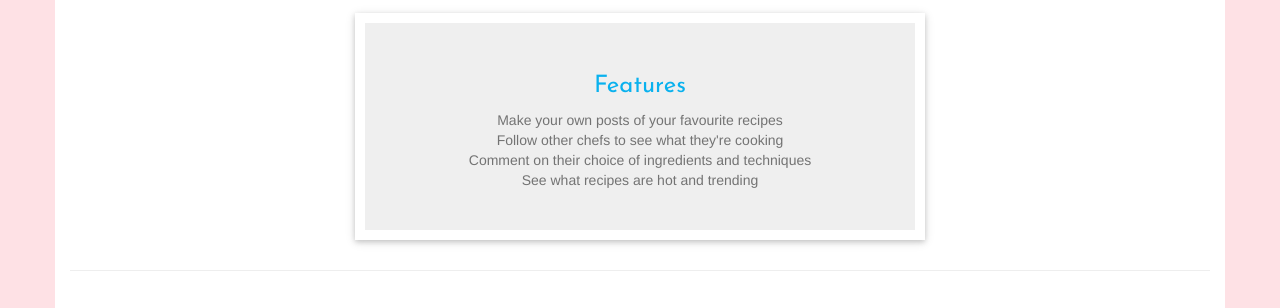
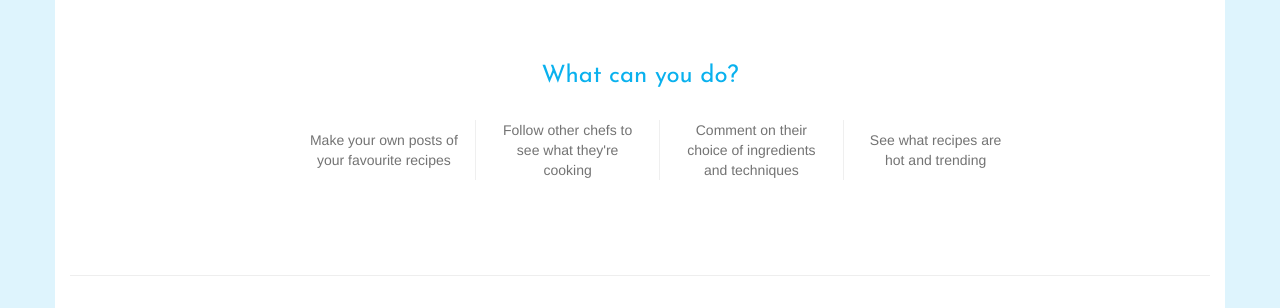
Before and after one commit to kmorgan31/foodie_bliss_blog_project, a Flask app: page /about in a window 1280 px wide. Shown: the part 572-880 px from the top of the page. Run offline with Flask 2, Linux system fonts and the light colour scheme; data that the repository does not hold is empty; some libraries are stand-ins or nearby versions.

Commit message:
UI fixes

```diff
--- a/app/controller.py
+++ b/app/controller.py
@@ -28,8 +28,8 @@ def index():
         q = db.session.query(Post, User).join(User).filter(Post.created_by==User.id)
 
         if(filter_by=="Subscribed"):
-            # q = q.join(followers, (followers.c.followed_id == User.id)).filter(followers.c.follower_id == currentuser.id)
-            q = q.filter(User.followed.any(User.id == currentuser.id))
+            q = q.join(followers, (followers.c.followed_id == User.id)).filter(followers.c.follower_id == currentuser.id)
+            # q = q.filter(User.followed.any(User.id == currentuser.id))
 
         elif(filter_by=="Favourited"):
             # q = q.join(favourites_relationship, (favourites_relationship.c.post_id == Post.id)).filter(favourites_relationship.c.user_id == currentuser.id)
--- a/app/static/style.css
+++ b/app/static/style.css
@@ -9,11 +9,12 @@ body {
   margin: 0;
   min-height: 100%;
   padding-bottom: 40px;
-  background-color:#FEE1E5;
+  /*background-color:#FEE1E5;*/
+  background-color:#DEF4FD;
 }
 
 hr {
-    margin:10px 0px;
+    margin: 10px 0px;
 }
 
 *,
@@ -26,10 +27,11 @@ hr {
 #main {
     background-color: white;
     padding-bottom:20px;
+    min-height: 100%;
 }
 
 .footer {
-    position:absolute;
+    /*position:absolute;*/
     width:100%;
     height:40px;
     padding-top:15px;
@@ -132,7 +134,7 @@ hr {
 
 .post-author-link {
     color: #737373;
-    font-family: 'Josefin Sans', sans-serif;
+    /*font-family: 'Josefin Sans', sans-serif;*/
     font-weight: bold;
 }
 
@@ -331,3 +333,38 @@ hr {
     margin: 0 auto;
     width:50%;
 }
+
+.about-features-card {
+    padding: 30px 40px;
+    text-align:center;
+    margin: 0 auto;
+    width:75%;
+}
+
+.about-features-card > ul {
+    display:inline-block;
+    height:80px;
+}
+
+.about-features-card > ul li {
+    display: block;
+    height: 60px;
+    line-height: 20px;
+    vertical-align: middle;
+}
+
+.about-features-card > ul li span {
+    display: inline-block;
+    vertical-align: middle;
+}
+
+.about-features-card > ul li:before {
+    content: '';
+    display: inline-block;
+    vertical-align: middle;
+    height: 100%;
+}
+
+.about-features-card > ul li:not(:last-child) {
+    border-right:solid 1px #efefef;/* This will not give border to last li element */
+}
--- a/app/templates/about.html
+++ b/app/templates/about.html
@@ -30,13 +30,14 @@
       </div>
   </div>
 
-  <div class="about-card">
-    <h3 class="post-link">Features</h3>
-    <ul class="desc list-unstyled">
-      <li>Make your own posts of your favourite recipes</li>
-      <li>Follow other chefs to see what they're cooking</li>
-      <li>Comment on their choice of ingredients and techniques</li>
-      <li>See what recipes are hot and trending</li>
+  <div class="about-features-card">
+    <h3 class="post-link">What can you do?</h3>
+    <br>
+    <ul class="desc">
+      <li class="col-xs-3"><span>Make your own posts of your favourite recipes</span></li>
+      <li class="col-xs-3"><span>Follow other chefs to see what they're cooking</span></li>
+      <li class="col-xs-3"><span>Comment on their choice of ingredients and techniques</span></li>
+      <li class="col-xs-3"><span>See what recipes are hot and trending</span></li>
     </ul>
   </div>
 
--- a/app/templates/base.html
+++ b/app/templates/base.html
@@ -43,7 +43,7 @@
 
     </head>
 
-    <body>
+    <body class="wrapper">
 
         <header>
             {% include "header.html" %}
--- a/app/templates/commentprofilelist.html
+++ b/app/templates/commentprofilelist.html
@@ -1,4 +1,5 @@
 <div class="infinite-scroll">
+
     {% if comment_list|length == 0 %}
     <div class="container-fluid text-center">
       <p>No comments, huh...</p>
@@ -8,8 +9,8 @@
 
       {% for comment in comment_list %}
       <div name="comment_{{comment[0].id}}" id="{{comment[0].id}}"  class="bs-callout bs-callout-danger col-sm-12">
-          <div class="col-xs-10 post-title" style="display:inline;">
-            <a href="{{url_for('post', postid=comment[0].post_id) }}">{{comment[1].title}}</a> &nbsp;
+          <div class="col-xs-10" style="display:inline;">
+            <h4 style="display:inline;"><a class="post-link" href="{{url_for('post', postid=comment[0].post_id) }}">{{comment[1].title}}</a>&nbsp;</h4>
             <span class="desc">by <a class="post-author-link" href="{{url_for('profile', username=comment[2].username) }}">{{ comment[2].username }}</a></span>
           </div>
 
--- a/app/templates/edit_post.html
+++ b/app/templates/edit_post.html
@@ -2,7 +2,7 @@
 
 {% block main %}
 
-<div class="container">
+<div class="container-fluid">
 
     <h3 class="post-title">Edit Post</h3>
     <hr>
--- a/app/templates/header.html
+++ b/app/templates/header.html
@@ -18,11 +18,11 @@
                         <input name="query" type="text" class="form-control" placeholder="Search..." value="{{ query_string }}">
                     {% endif %}
 
-                    <div class="input-group-btn">
-                        <button class="btn btn-default" type="submit">
+                    <span class="input-group-btn">
+                        <button class="btn btn-default" type="submit" style="border-radius: 0px 5px 5px 0px;">
                             <i class="glyphicon glyphicon-search"></i>
                         </button>
-                    </div>
+                    </span>
                 </div>
             </form>
         </div>
--- a/app/templates/login.html
+++ b/app/templates/login.html
@@ -1,7 +1,7 @@
 {% extends "base.html" %}
 
 {% block main %}
-<div class="container" style="padding-top:25px">
+<div class="container-fluid" style="padding-top:25px">
     <form method="post" action="/login" data-toggle="validator">
 
         {% if error!="" %}
--- a/app/templates/profile.html
+++ b/app/templates/profile.html
@@ -1,7 +1,7 @@
 {% extends "base.html" %}
 
 {% block main %}
-<div class="container">
+<div class="container-fluid">
     <div class="card hovercard">
         <div class="cardheader">
 
--- a/app/templates/search.html
+++ b/app/templates/search.html
@@ -1,7 +1,7 @@
 {% extends "base.html" %}
 
 {% block main %}
-<div class="container" style="padding-top:25px;">
+<div class="container-fluid" style="padding-top:25px;">
 
     <h3 class="post-title" style="margin-top:0px;">Search Results</h3>
 
--- a/app/templates/settings.html
+++ b/app/templates/settings.html
@@ -1,7 +1,7 @@
 {% extends "base.html" %}
 
 {% block main %}
-<div class="container" style="padding-top:25px">
+<div class="container-fluid" style="padding-top:25px">
     <h3 class="post-title" style="display:inline;">Settings</a></h3>
     <hr>
 
--- a/app/templates/signup.html
+++ b/app/templates/signup.html
@@ -2,7 +2,7 @@
 
 {% block main %}
 
-<div class="container" style="padding-top:25px">
+<div class="container-fluid" style="padding-top:25px">
     <form method="post" action="/signup" data-toggle="validator">
         <div class="form-group">
             <label for="username"> Username </label>
--- a/app/templates/userlist.html
+++ b/app/templates/userlist.html
@@ -1,7 +1,7 @@
 {% extends "base.html" %}
 
 {% block main %}
-<div class="container" style="padding-top:25px;">
+<div class="container-fluid" style="padding-top:25px;">
 
     <h3 class="post-title" style="margin-top:0px;">{{ selected_user.username }}'s {{ source }}</h3>
 
```
Also changed, not shown: app/templates/post.html (+16 -18 lines).
